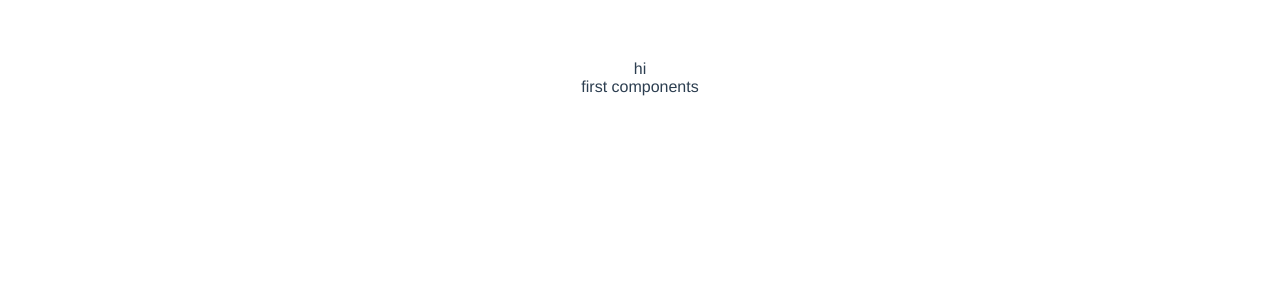
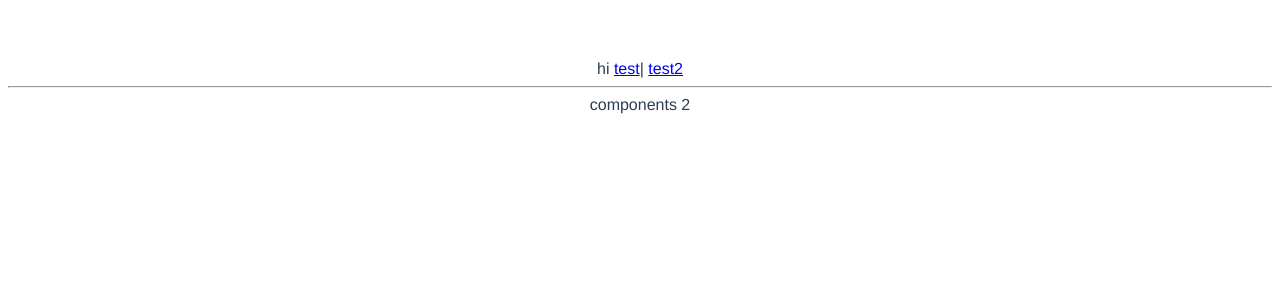
Before and after one commit to IiT-TiI/app, a Vue app: page /#/xxx in a window 1280 px wide. Shown: the top 300 px of the page. Built offline with nearby package versions, Linux system fonts and the light colour scheme.

Commit message:
router init

```diff
--- a/index.html
+++ b/index.html
@@ -8,6 +8,6 @@
 </head>
 <body>
   <div id="app"></div>
-  <script type="module" src="/src/main.js"></script>
+  <script type="module" src="/src/main.ts"></script>
 </body>
 </html>
--- a/package.json
+++ b/package.json
@@ -6,7 +6,8 @@
     "build": "vite build"
   },
   "dependencies": {
-    "vue": "^3.0.0-rc.1"
+    "vue": "^3.0.0-rc.1",
+    "vue-router": "^4.0.10"
   },
   "devDependencies": {
     "vite": "^1.0.0-rc.1",
--- a/src/App.vue
+++ b/src/App.vue
@@ -1,15 +1,17 @@
 <template>
-  <div>hi</div>
-  <test/>
+  <div>hi
+    <router-link to="/">test</router-link>|
+    <router-link to="/xxx">test2</router-link>
+  </div>
+  <hr>
+  <router-view></router-view>
 </template>
 
 <script>
-import test from './components/test.vue'
 
 export default {
   name: 'App',
   components: {
-    test
   }
 }
 </script>
--- /dev/null
+++ b/src/components/test2.vue
@@ -0,0 +1,5 @@
+<template>
+  <div>
+      components 2
+  </div>
+</template>
--- a/src/main.js
+++ /dev/null
@@ -1,5 +0,0 @@
-import { createApp } from 'vue'
-import App from './App.vue'
-import './index.css'
-
-createApp(App).mount('#app')
--- /dev/null
+++ b/src/main.ts
@@ -0,0 +1,20 @@
+import { createApp } from 'vue'
+import App from './App.vue'
+import './index.css'
+
+import {createWebHashHistory,createRouter} from 'vue-router'
+import test from './components/test.vue'
+import test2 from './components/test2.vue'
+
+const history = createWebHashHistory()
+const router = createRouter({
+    history,
+    routes:[
+        {path:'/',component:test},
+        {path:'/xxx',component:test2}
+    ]
+})
+
+const app = createApp(App)
+app.use(router)
+app.mount('#app')
--- /dev/null
+++ b/src/shims-vue.d.ts
@@ -0,0 +1,5 @@
+declare module '*.vue' {
+    import { ComponentOptions } from 'vue'
+    const componentOptions: ComponentOptions
+    export default componentOptions
+}
```
Also changed, not shown: 1 other file (tests, documents, lock files or other folders).
